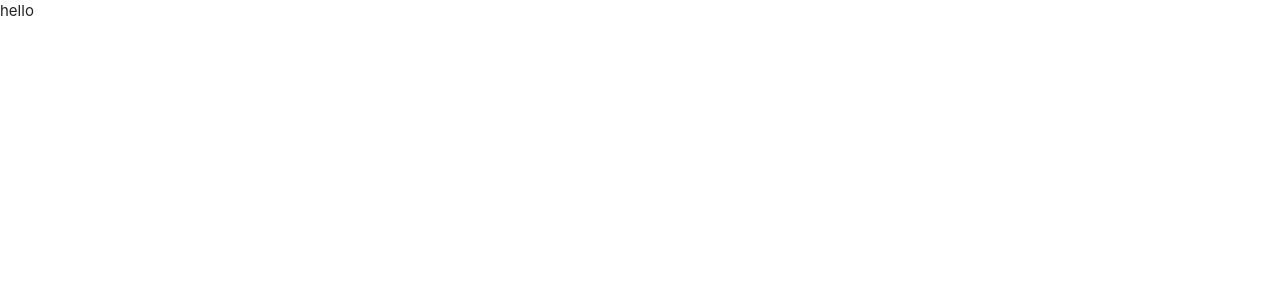
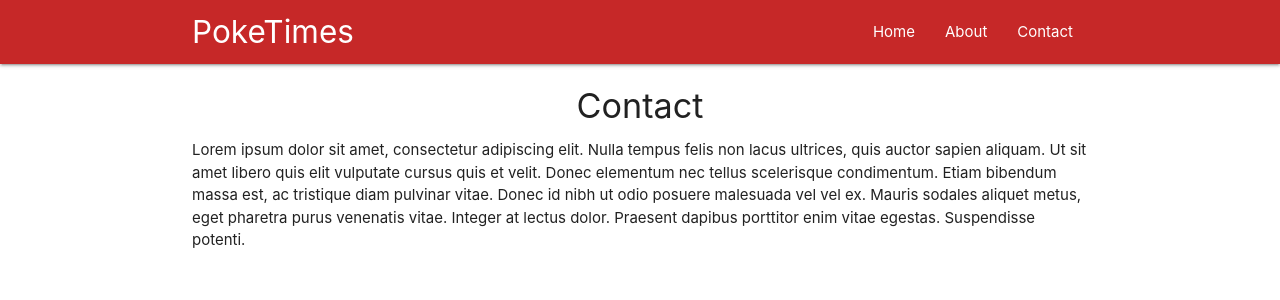
Before and after one commit to fabiannabi/React-playgrownd, a React (Create React App) app in the folder react-playground/: page /contact in a window 1280 px wide. Shown: the top 300 px of the page. Built offline with nearby package versions, Linux system fonts and the light colour scheme.

Commit message:
Create new routes

```diff
--- a/react-playground/src/App.js
+++ b/react-playground/src/App.js
@@ -1,19 +1,23 @@
 import './App.css';
 import React, { Component } from 'react'
+import Home from './componets/Home'
+import About from './componets/About'
+import Contact from './componets/Contact'
+import NavBar from './componets/Navbar'
+import {BrowserRouter, Route} from 'react-router-dom'
 
 
 class App extends Component {
-
-  state = {
-
-  };
   render() {
     return (
-      <div className="App">
-        <header className="App-header">
-          <div>hello</div>
-        </header>
-      </div>
+      <BrowserRouter>
+        <div className="App">
+          <NavBar/>
+          <Route exact path="/" component={Home}/>
+          <Route path="/about" component={About}/>
+          <Route path="/contact" component={Contact}/>
+        </div>
+      </BrowserRouter>
     );
   }
 }
--- a/react-playground/src/componets/Contact.js
+++ b/react-playground/src/componets/Contact.js
@@ -0,0 +1,13 @@
+import React from 'react';
+
+const Contact = () => {
+    return(
+        <div className= "container">
+            <h4 className="center">Contact</h4>
+            <p>Lorem ipsum dolor sit amet, consectetur adipiscing elit. Nulla tempus felis non lacus ultrices, quis auctor sapien aliquam. Ut sit amet libero quis elit vulputate cursus quis et velit. Donec elementum nec tellus scelerisque condimentum. Etiam bibendum massa est, ac tristique diam pulvinar vitae. Donec id nibh ut odio posuere malesuada vel vel ex. Mauris sodales aliquet metus, eget pharetra purus venenatis vitae. Integer at lectus dolor. Praesent dapibus porttitor enim vitae egestas. Suspendisse potenti.</p>
+
+        </div>
+    )
+}
+
+export default Contact
--- /dev/null
+++ b/react-playground/src/componets/Navbar.js
@@ -0,0 +1,19 @@
+import React from 'react';
+import {NavLink, Link} from 'react-router-dom'
+
+const NavBar = () => {
+    return(
+        <nav className= "nav-wrapper red darken-3">
+            <div className="container">
+                <a className ="brand-logo">PokeTimes</a>
+                <ul className="right">
+                    <li><Link link to="/">Home</Link></li>
+                    <li><Link link to="/about">About</Link></li>
+                    <li><Link link to= "/contact">Contact</Link></li>
+                </ul>
+            </div>
+        </nav>
+    )
+}
+
+export default NavBar
```
